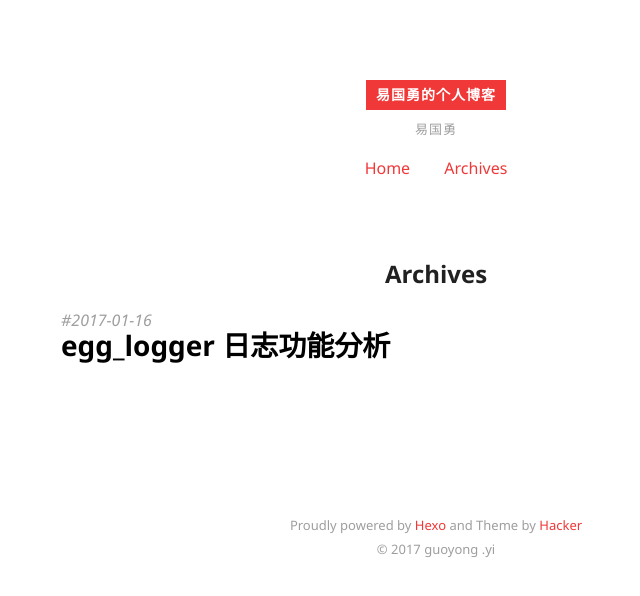
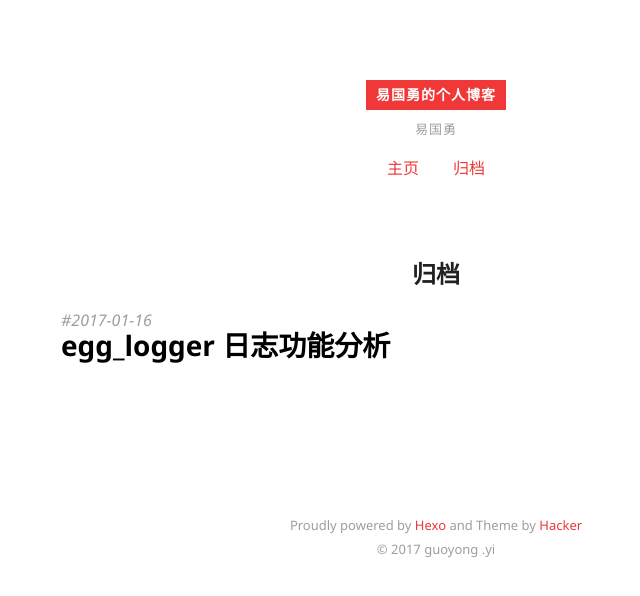
Before and after one commit to evilbs/gzhappysky.github.io, a plain HTML site: page archives/index.html in a window 1280 px wide. Shown: the whole page, without its empty margins (204-844 px from the left). Drawn offline with Linux system fonts and the light colour scheme.

Commit message:
Site updated: 2017-01-17 21:42:22

```diff
--- a/archives/index.html
+++ b/archives/index.html
@@ -3,7 +3,7 @@
 <head>
   <meta charset="utf-8">
 
-  <title>Archives | 易国勇的个人博客 | 易国勇</title>
+  <title>归档 | 易国勇的个人博客 | 易国勇</title>
 
 
   <meta name="author" content="guoyong .yi">
@@ -47,9 +47,9 @@
   <nav class="site-navigation">
     <ul>
 
-        <li><a href="/">Home</a></li>
+        <li><a href="/">主页</a></li>
 
-        <li><a href="/archives">Archives</a></li>
+        <li><a href="/archives">归档</a></li>
 
     </ul>
   </nav>
@@ -60,7 +60,7 @@
 
 <article>
 
-  <h2 class="article-title ">Archives</h2>
+  <h2 class="article-title ">归档</h2>
 
   <div class="archive">
 
```
Also changed, not shown: 2017/01/16/egg-logger/index.html (+2 -2 lines), archives/2017/01/index.html (+3 -3 lines), archives/2017/index.html (+3 -3 lines), index.html (+2 -2 lines).
